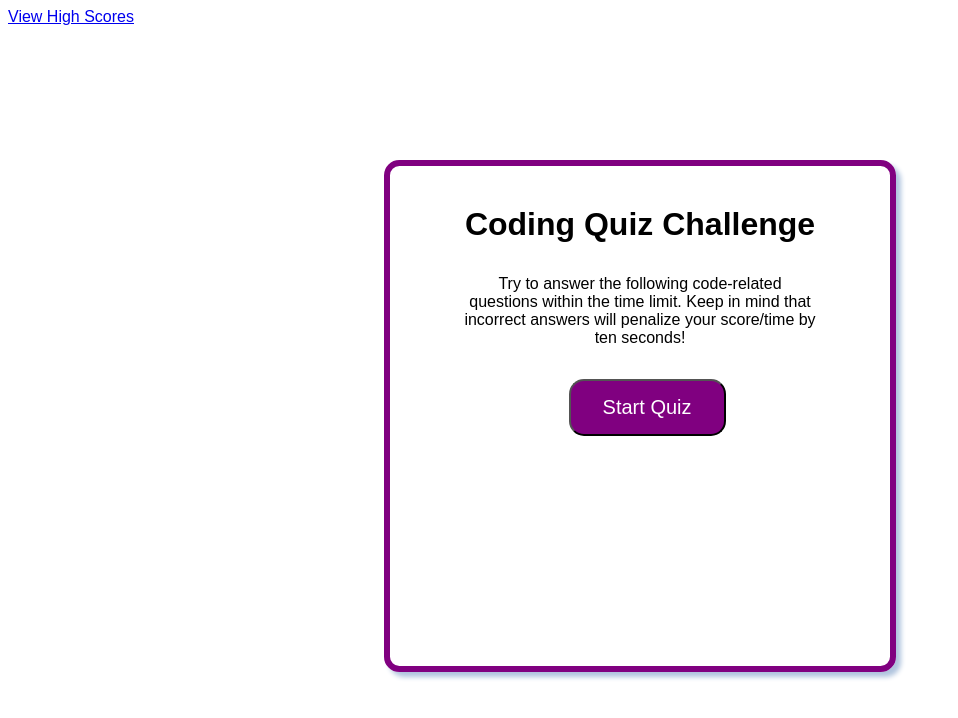
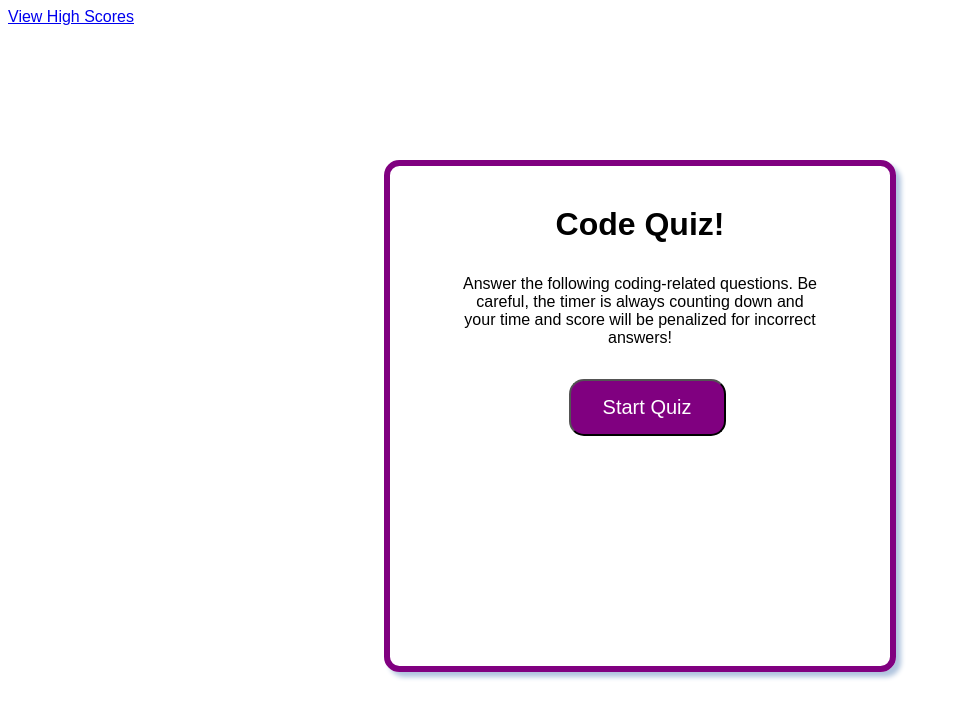
Before and after one commit to hrdowell/04-Code-Quiz, a plain HTML site: page index.html in a window 1280 px wide. Shown: the whole page, without its empty margins (0-958 px from the left). Drawn offline with Linux system fonts and the light colour scheme.

Commit message:
readme & index.html files updated

```diff
--- a/index.html
+++ b/index.html
@@ -23,8 +23,8 @@
         <div id="currentTime"></div>
         <!-- Div for quiz content -->
         <div id="questionsDiv">
-            <h1>Coding Quiz Challenge</h1>
-            <p>Try to answer the following code-related questions within the time limit. Keep in mind that incorrect answers will penalize your score/time by ten seconds!</p>
+            <h1>Code Quiz!</h1>
+            <p>Answer the following coding-related questions. Be careful, the timer is always counting down and your time and score will be penalized for incorrect answers!</p>
             <ul id="choicesUl"></ul>
             <!-- Buttons -->
             <button id="startTime">Start Quiz</button>
```
Also changed, not shown: highscores.html (+1 -1 lines), assets/images/04-web-apis-homework-demo.gif (added), 1 other file.
